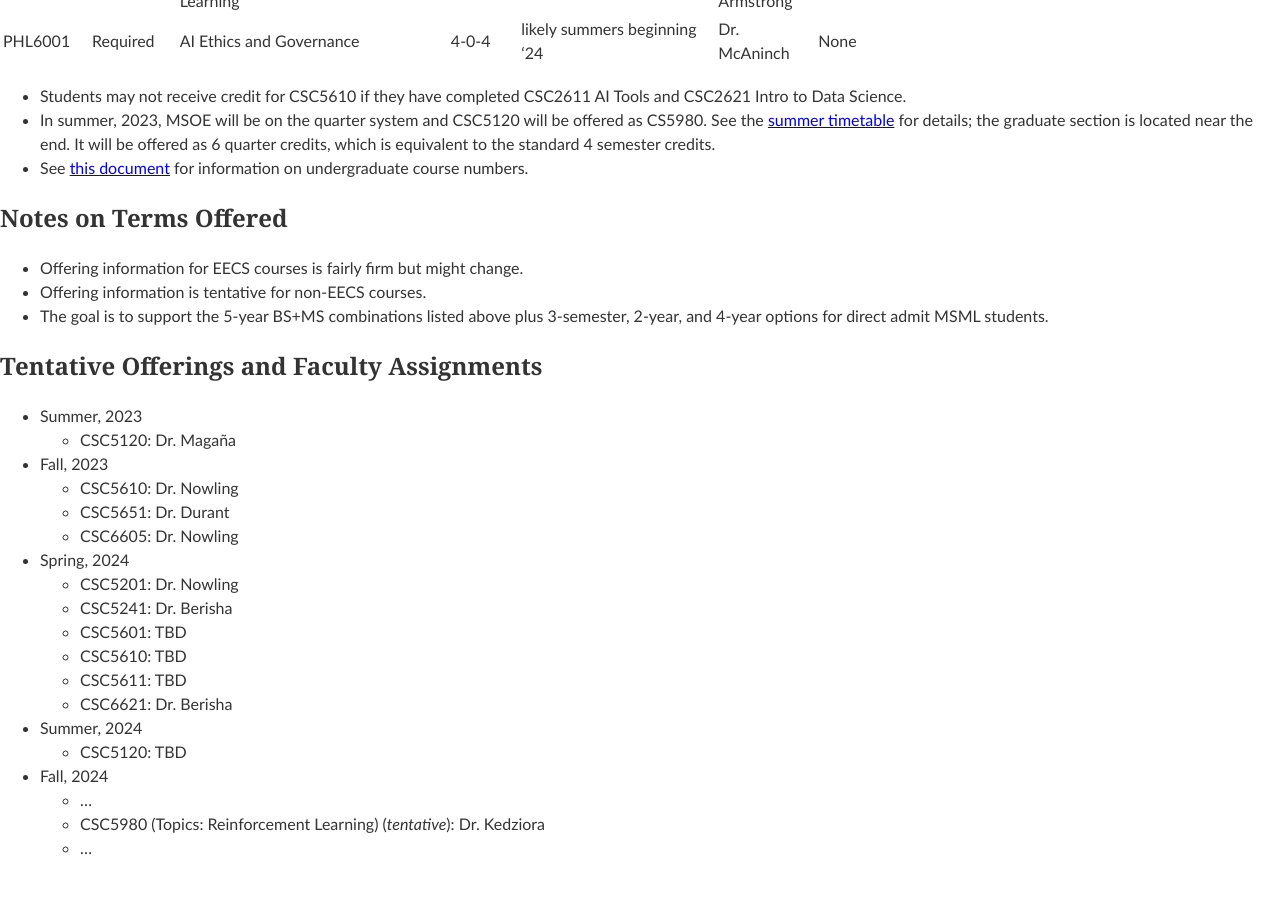
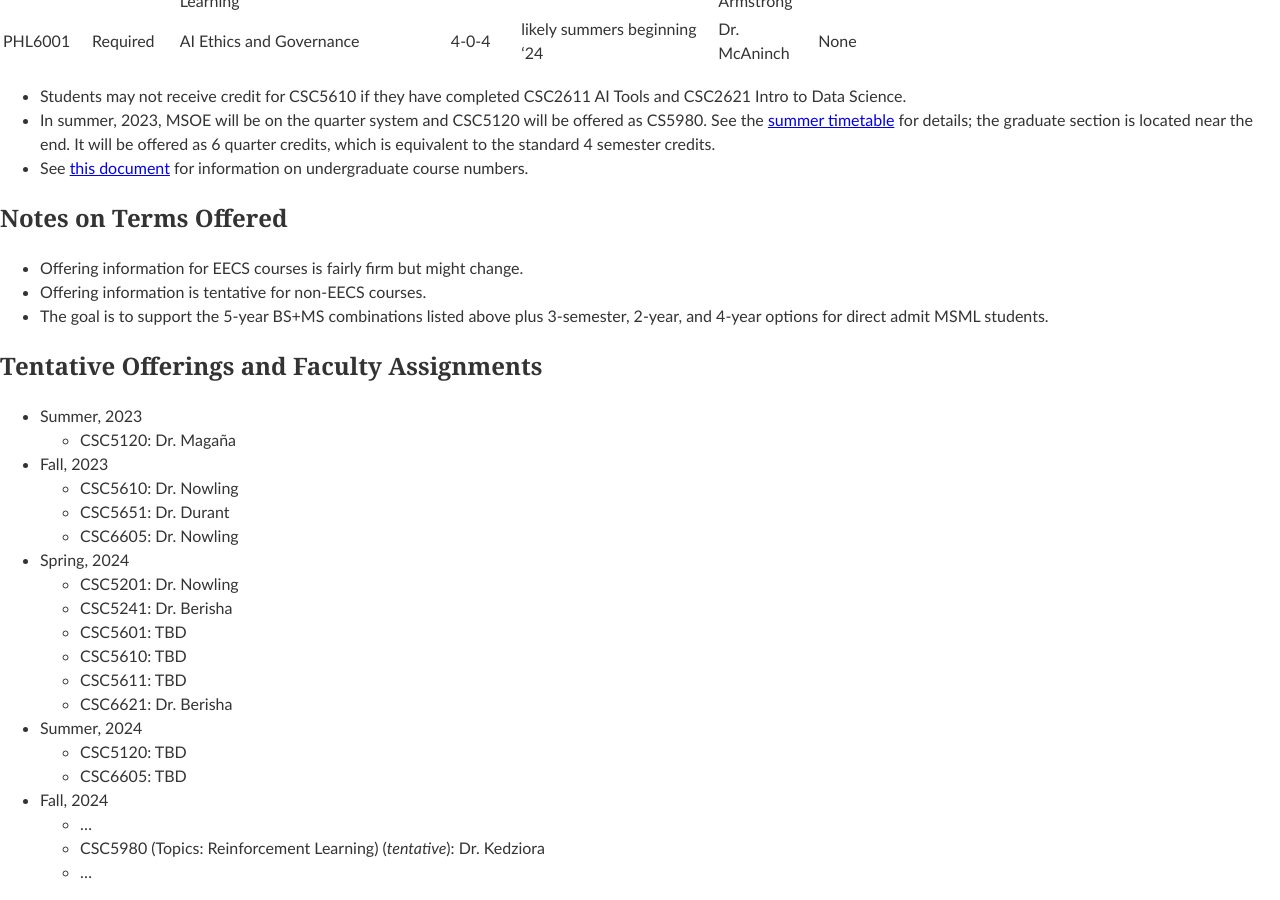
Before and after one commit to edurant/edurant.github.io, a Jekyll site: the page built from advising/msml.md, in a window 1280 px wide and 900 px high, scrolled down 2865 px. Built offline with Jekyll 4.4.1, drawn with Linux system fonts in a browser that asks for light colours; our own code applies the rules of GitHub Pages for plain Markdown files; before the commit the page ends 3741 px from its top, so only the background shows below that.

Commit message:
MSML CSC6605 also in summer 2024

```diff
--- a/advising/msml.md
+++ b/advising/msml.md
@@ -114,6 +114,7 @@ PHL6001 | Required | AI Ethics and Governance | 4-0-4 | likely summers beginning
   * CSC6621: Dr. Berisha
 * Summer, 2024
   * CSC5120: TBD
+  * CSC6605: TBD
 * Fall, 2024
   * …
   * CSC5980 (Topics: Reinforcement Learning) (*tentative*): Dr. Kedziora
```
